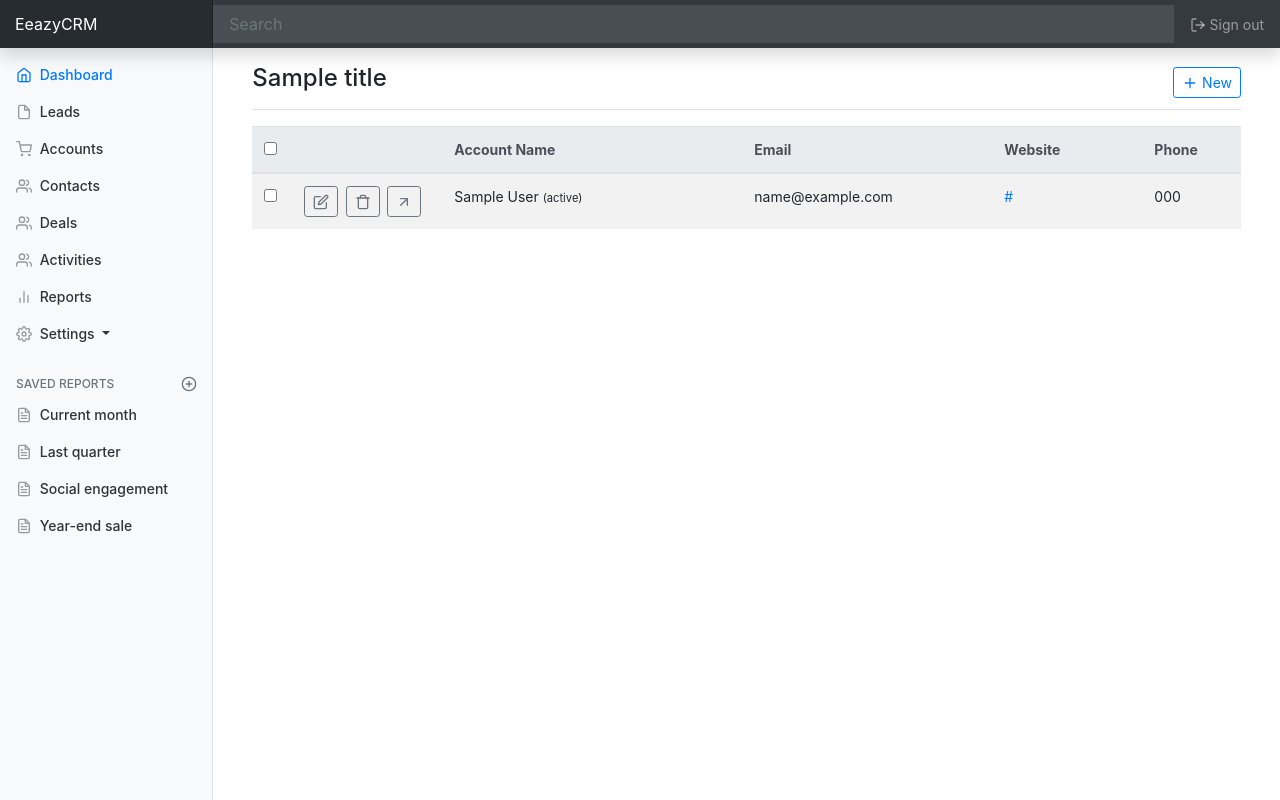
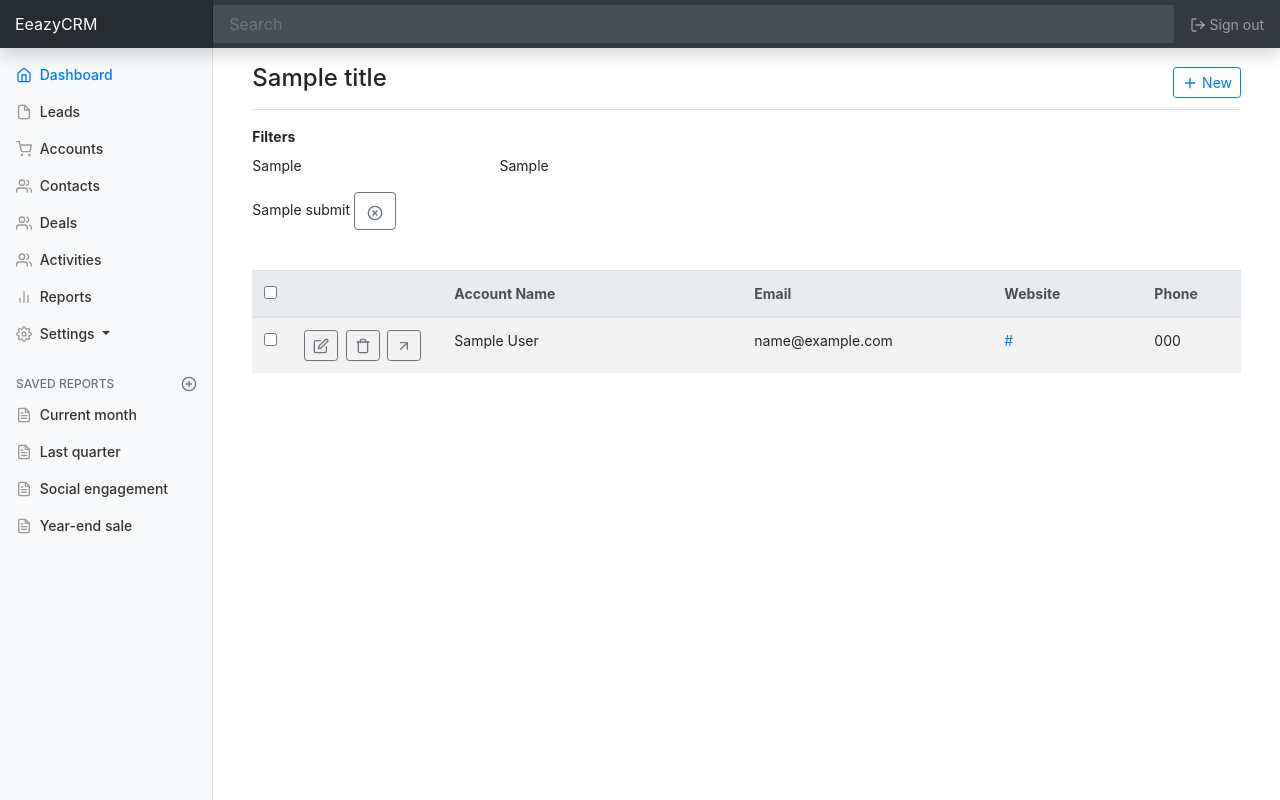
Before and after one commit to jagjot2008/EeazyCRM, a Flask app: template eeazycrm/templates/accounts/accounts_list.html in a window 1280 px wide. Run offline with Flask 2, Linux system fonts and the light colour scheme; tables that the repository leaves empty hold one stand-in row (values such as "Sample post"); the template is opened without the code that fills it: values that come from a table or form of the project are taken from there, most other values are stand-ins (such as "Sample title", 1, 10 or a date in 2020); grey boxes marked "Sample" are stand-in pictures; some libraries are stand-ins or nearby versions.

Commit message:
accounts filters

```diff
--- a/eeazycrm/leads/routes.py
+++ b/eeazycrm/leads/routes.py
@@ -1,6 +1,5 @@
 import pandas as pd
-from sqlalchemy import or_
-from sqlalchemy import text
+from sqlalchemy import or_, text
 
 from flask import Blueprint
 from flask_login import current_user, login_required
--- a/eeazycrm/templates/accounts/accounts_list.html
+++ b/eeazycrm/templates/accounts/accounts_list.html
@@ -15,6 +15,7 @@
             </a>
         </div>
     </div>
+    {% include "accounts/filters.html" %}
     {% if accounts.items|length > 0 %}
         <div class="table-responsive">
             <table class="table table-striped table-hover fixed-layout-table">
@@ -33,6 +34,7 @@
                     <th width="200" scope="col">City</th>
                     <th width="100" scope="col">Pincode</th>
                     <th width="100" scope="col">Country</th>
+                    <th width="100" scope="col">Is Active</th>
                     <th width="200" scope="col">Owner</th>
                     <th width="200" scope="col">Date Created</th>
                 </tr>
@@ -89,7 +91,7 @@
                               </div>
                             </div>
                     </th>
-                    <td>{{ account.name }} <small>{{ '(active)' if account.is_active else '(inactive)' }}</small></td>
+                    <td>{{ account.name }}</td>
                   <td>{{ account.email }}</td>
                   <td>
                       {% if account.website %}
@@ -102,6 +104,7 @@
                     <td>{{ account.addr_city }}</td>
                     <td>{{ account.post_code }}</td>
                     <td>{{ account.country }}</td>
+                    <td>{{ account.is_active }}</td>
                     <td>{% with owner=account.account_owner %}{% include 'common/owner_cell.html' %}{% endwith %}</td>
                     <td>{{ account.date_created.strftime('%Y-%m-%d') if account.date_created }}</td>
                 </tr>
--- /dev/null
+++ b/eeazycrm/templates/accounts/filters.html
@@ -0,0 +1,31 @@
+<form class="form-lead-filter" method="POST">
+    {{ filters.hidden_tag() }} <!-- security 'csrf' token -->
+    <div class="d-flex flex-column justify-content-between flex-wrap flex-md-nowrap pb-4 mb-3">
+        <div class="mb-2"><strong>Filters</strong></div>
+        <div class="btn-toolbar mb-2 mb-md-0">
+            <div class="col-md-3 pl-0">
+                {{ filters.txt_search(class="form-control from-control-lg", placeholder="search accounts ...") }}
+            </div>
+            {% if current_user.role.name == 'admin' %}
+            <div class="col-md-3 pl-0">
+                <div class="form-group text-left">
+                    {{ filters.assignees(class="my-select form-control") }}
+                </div>
+            </div>
+            {% endif %}
+            <div class="col-md-3 pl-0">
+                <div class="form-group text-left">
+                     {{ filters.advanced_user(class="my-select form-control") }}
+                </div>
+            </div>
+        </div>
+        <div class="btn-toolbar mb-1 mb-md-0">
+            <div class="col-md-3 pl-0">
+                {{ filters.submit(class="btn btn-md btn-outline-info mr-2") }}
+                <a href="{{ url_for('accounts.get_accounts_view') }}" class="btn btn-md btn-outline-secondary" role="button">
+                    <span data-feather="x-circle"></span>
+                </a>
+            </div>
+        </div>
+    </div>
+</form>
--- a/eeazycrm/templates/accounts/new_account.html
+++ b/eeazycrm/templates/accounts/new_account.html
@@ -7,7 +7,7 @@
         <div class="btn-toolbar mb-2 mb-md-0">
             {{ form.submit(class="btn btn-md btn-outline-info mr-2") }}
             <input type="reset" class="btn btn-md btn-outline-secondary mr-2" />
-            <a href="{{ url_for('leads.get_leads_view') }}" class="btn btn-md btn-outline-secondary" role="button">
+            <a href="{{ url_for('accounts.get_accounts_view') }}" class="btn btn-md btn-outline-secondary" role="button">
                 <span data-feather="arrow-left"></span>
                   Back to List
             </a>
```
Also changed, not shown: eeazycrm/accounts/forms.py (+19 -0 lines), eeazycrm/accounts/routes.py (+50 -12 lines).
